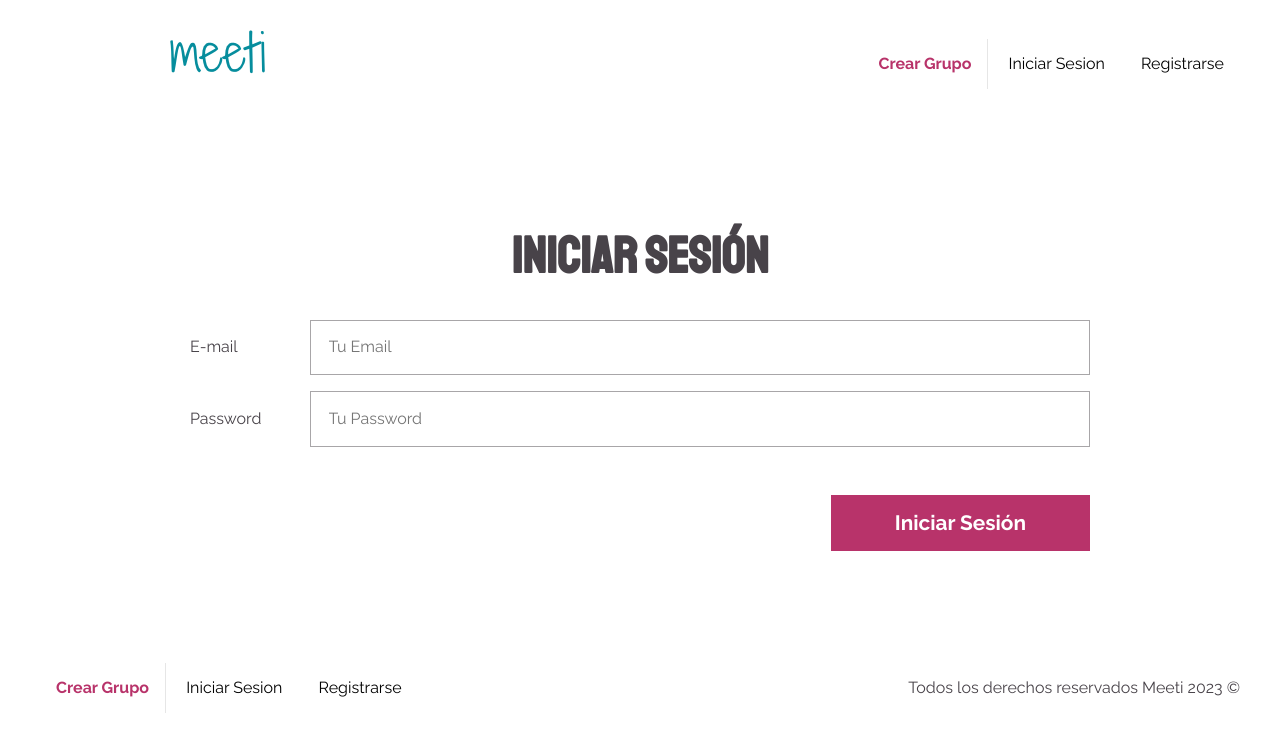
After one commit to IgorNSMD/meeti, a Node server app: page /iniciar-sesion in a window 1280 px wide. The commit adds this page. Shown: the top 752 px of the page. Run offline with Node 20, Linux system fonts and the light colour scheme; some libraries are stand-ins or nearby versions.

Commit message:
Capitulo 278

```diff
--- a/controllers/usuariosController.js
+++ b/controllers/usuariosController.js
@@ -5,6 +5,7 @@ exports.formCrearCuenta = (req, res) => {
         nombrePagina : 'Crea tu cuenta'
     })
 }
+
 
 exports.crearNuevaCuenta = async (req, res) => {
     const usuario = req.body;
@@ -17,6 +18,10 @@ exports.crearNuevaCuenta = async (req, res) => {
 
     try {
         await Usuarios.create(usuario);
+
+        //Flash Message y redireccionar
+        req.flash('exito', 'Hemos enviado un E-mail, confirma tu cuenta');
+        res.redirect('/iniciar-sesion');
     } catch (error) {
 
         // extraer el message de los errores
@@ -35,4 +40,13 @@ exports.crearNuevaCuenta = async (req, res) => {
 
 
 
+
 }
+
+
+// Formulario para iniciar sesion
+exports.formIniciarSesion = (req, res) => {
+    res.render('iniciar-sesion', {
+        nombrePagina : 'Iniciar Sesión'
+    })
+}
--- a/routes/index.js
+++ b/routes/index.js
@@ -11,6 +11,9 @@ module.exports = function() {
     router.get('/crear-cuenta', usuariosController.formCrearCuenta )
     router.post('/crear-cuenta', usuariosController.crearNuevaCuenta);
 
+    // Iniciar sesion
+    router.get('/iniciar-sesion', usuariosController.formIniciarSesion);
+
     return router;
 
 }
--- /dev/null
+++ b/views/iniciar-sesion.ejs
@@ -0,0 +1,17 @@
+<main class="contenedor contenedor-formularios">
+    <h1><%= nombrePagina %> </h1>
+
+    <form action="/iniciar-sesion" method="POST" class="default-form">
+        <div class="campo">
+            <label>E-mail</label>
+            <input type="email" name="email" placeholder="Tu Email">
+        </div>
+        <div class="campo">
+            <label>Password</label>
+            <input type="password" name="password" placeholder="Tu Password">
+        </div>
+        <div class="campo enviar">
+            <input type="submit" class="btn btn-rosa" value="Iniciar Sesión">
+        </div>
+    </form>
+</main>
--- a/views/layout.ejs
+++ b/views/layout.ejs
@@ -17,7 +17,7 @@
 
         <nav class="nav">
             <a href="#">Crear Grupo</a>
-            <a href="#">Iniciar Sesion</a>
+            <a href="/iniciar-sesion">Iniciar Sesion</a>
             <a href="/crear-cuenta">Registrarse</a>
         </nav>
     </header>
@@ -37,7 +37,7 @@
     <footer class="site-footer contenedor">
         <nav class="nav">
             <a href="#">Crear Grupo</a>
-            <a href="/iniciar-sesion">Iniciar Sesión</a>
+            <a href="/iniciar-sesion">Iniciar Sesion</a>
             <a href="/crear-cuenta">Registrarse</a>
         </nav>
 
```
